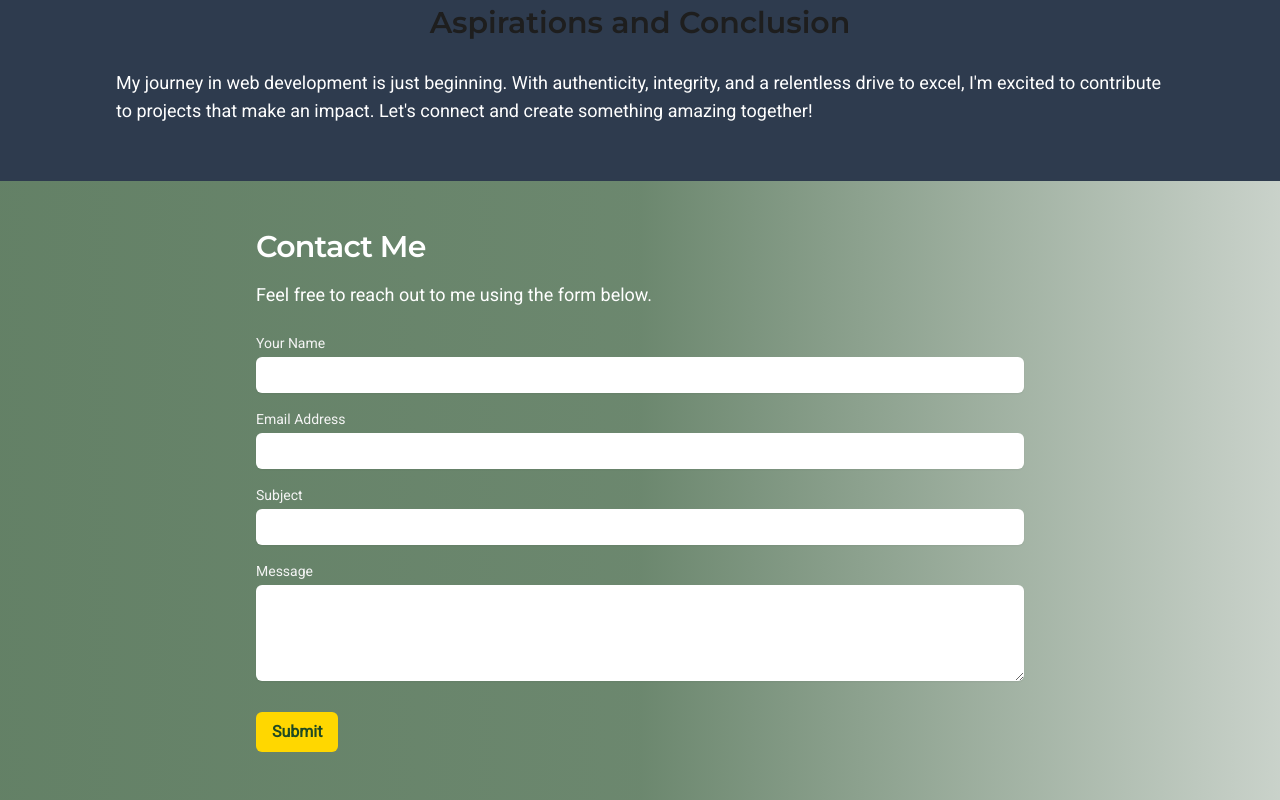
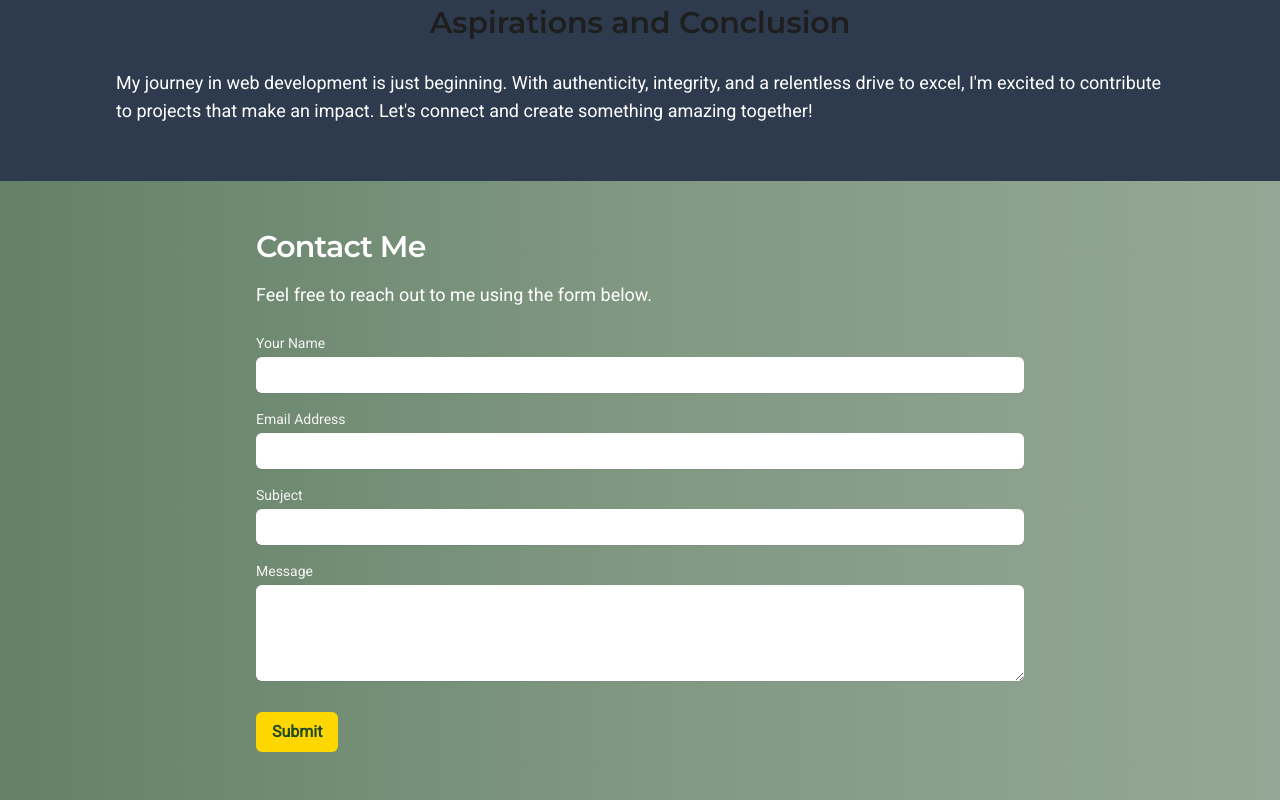
Before and after one commit to Riyaazct/myPortfolio, a React (Vite) app: page / in a window 1280 px wide. Shown: the part 4320-5120 px from the top of the page. Built offline with nearby package versions, Linux system fonts and the light colour scheme.

Commit message:
adjust: css for form

```diff
--- a/src/pages/Contact.jsx
+++ b/src/pages/Contact.jsx
@@ -20,7 +20,7 @@ const ContactForm = () => {
   };
 
   return (
-    <div className="bg-gradient-to-r from-[rgba(31,74,35,0.68)] via-[rgba(31,74,35,0.64)] to-[rgba(31,74,35,0.2)] text-white py-12 px-4 sm:px-6 lg:px-8">
+    <div className="bg-gradient-to-r from-[rgba(31,74,35,0.68)] via-[rgba(31,74,35,0.54)] to-[rgba(31,74,35,0.45)] text-white py-12 px-4 sm:px-6 lg:px-8">
       <div className="max-w-3xl mx-auto">
         <h2 className="text-3xl font-extrabold tracking-tight">
           Contact Me
```
